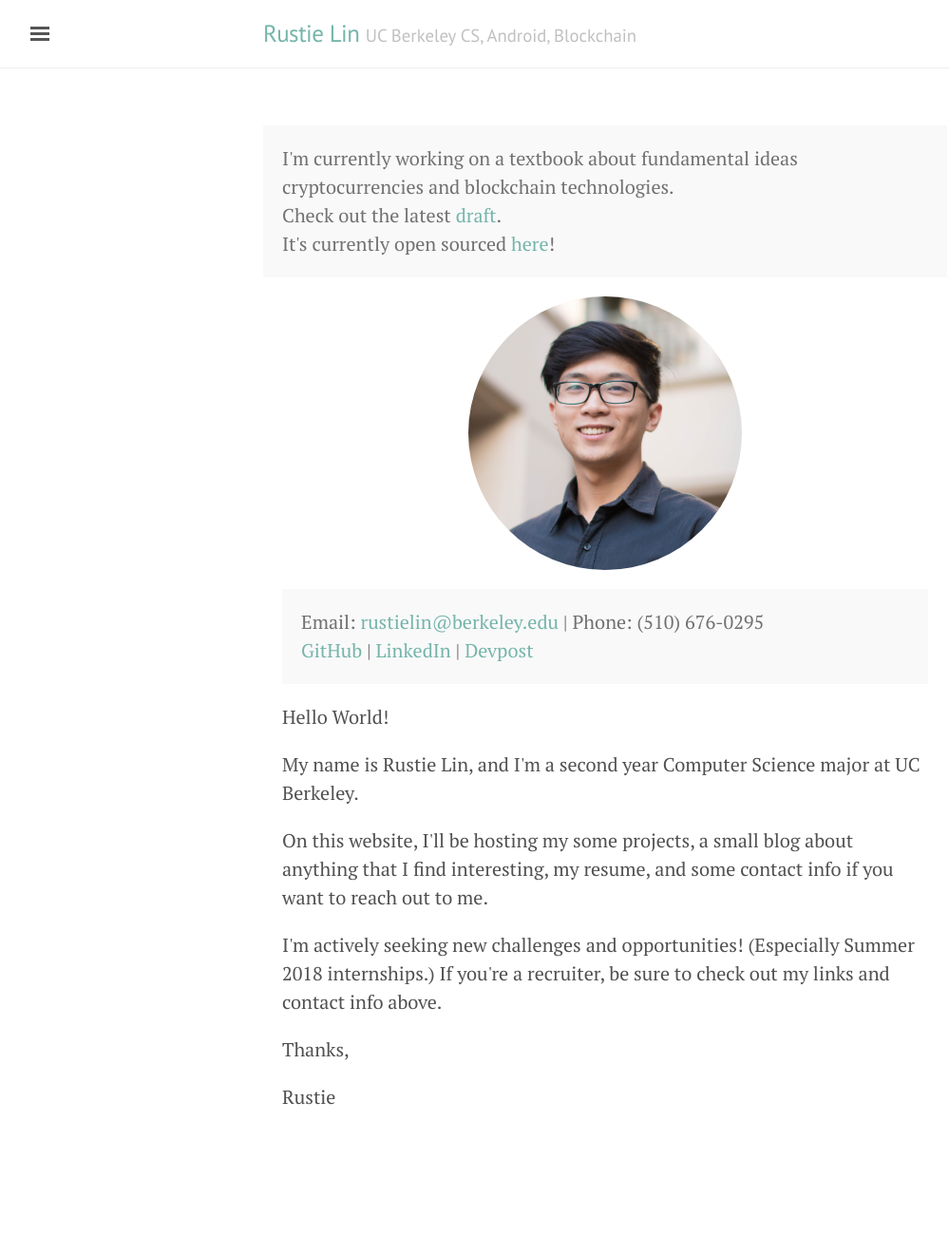
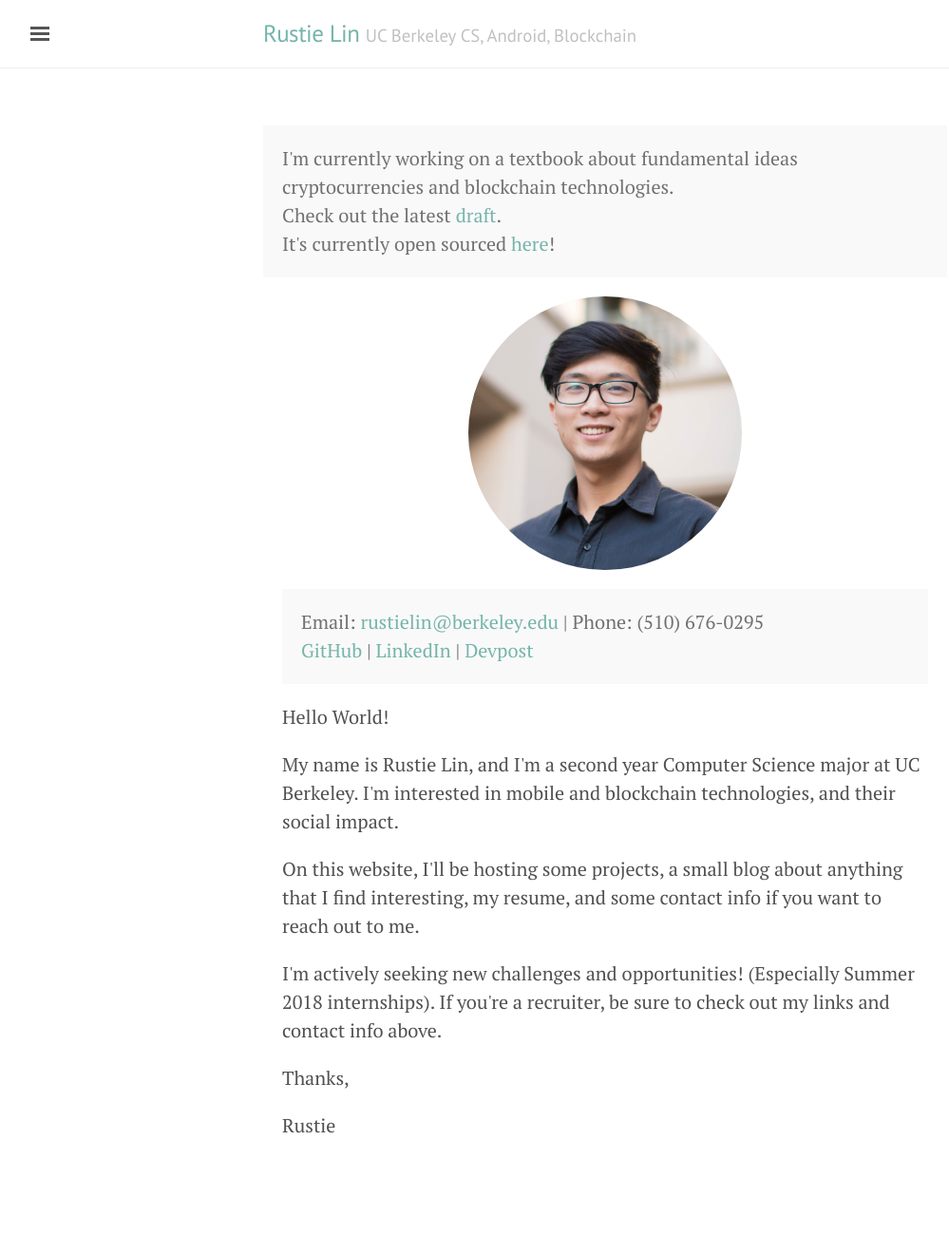
Before and after one commit to rustielin/rustielin.github.io, a Jekyll site: the page built from index.html, in a window 1280 px wide. Shown: the whole page at 95% size, without its empty margins (3-1002 px from the left). Built offline with Jekyll 4.4.1, drawn with Linux system fonts in a browser that asks for light colours; before the commit the page ends 1290 px from its top, so only the background shows below that.

Commit message:
updated hello world

```diff
--- a/index.html
+++ b/index.html
@@ -22,9 +22,9 @@ title: Home
 
     <p> Hello World! </p>
 
-    <p> My name is Rustie Lin, and I'm a second year Computer Science major at UC Berkeley.</p>
-    <p> On this website, I'll be hosting my some projects, a small blog about anything that I find interesting, my resume, and some contact info if you want to reach out to me. </p>
-    <p> I'm actively seeking new challenges and opportunities! (Especially Summer 2018 internships.)
+    <p> My name is Rustie Lin, and I'm a second year Computer Science major at UC Berkeley. I'm interested in mobile and blockchain technologies, and their social impact.</p>
+    <p> On this website, I'll be hosting some projects, a small blog about anything that I find interesting, my resume, and some contact info if you want to reach out to me. </p>
+    <p> I'm actively seeking new challenges and opportunities! (Especially Summer 2018 internships).
       If you're a recruiter, be sure to check out my links and contact info above.</p>
 
     <p>Thanks,</p>
```
